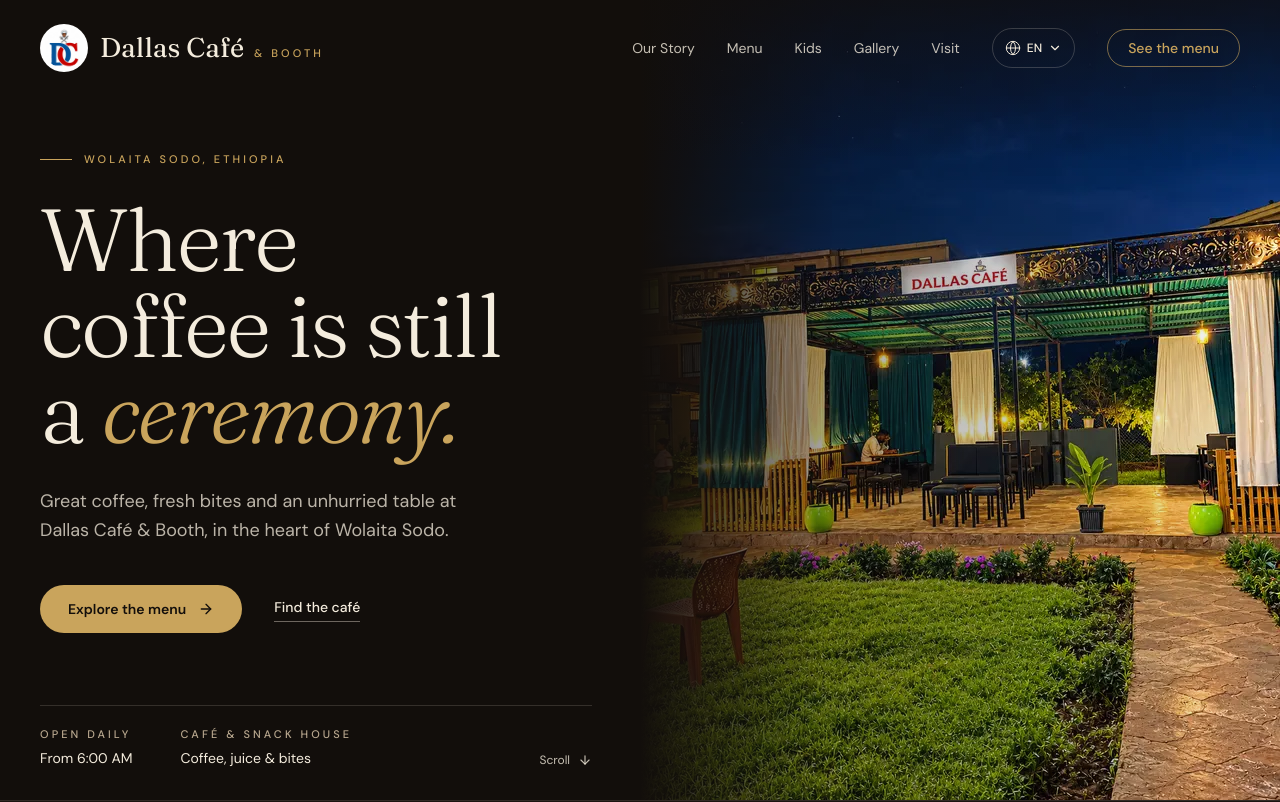
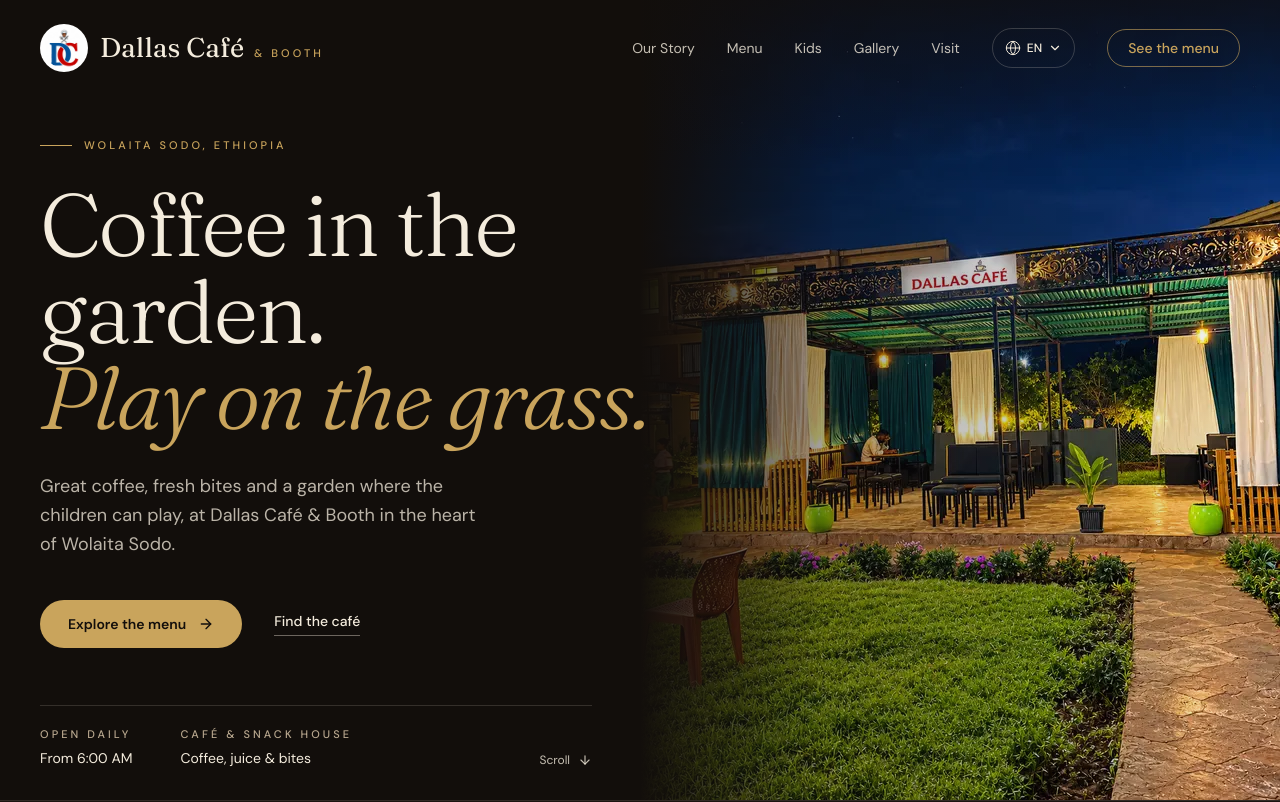
Before and after one commit to Ashenafi-Bancha/dallas-cafe-and-booth, a React (Vite) app: page / in a window 1280 px wide. Shown: the top 802 px of the page. Built offline with nearby package versions, Linux system fonts and the light colour scheme.

Commit message:
Rewrite the hero headline around the garden and play area
The headline now reads Coffee in the garden. Play on the grass. in
English and Amharic, with a matching intro line.

```diff
--- a/src/components/HeroSection.tsx
+++ b/src/components/HeroSection.tsx
@@ -51,7 +51,7 @@ export function HeroSection() {
               initial={{ opacity: 0, y: 32 }}
               animate={{ opacity: 1, y: 0 }}
               transition={{ duration: 1, delay: 0.45, ease: easeOut }}
-              className="font-display text-[3.1rem] font-light leading-[0.98] tracking-tight text-balance sm:text-7xl xl:text-[5.5rem]"
+              className="font-display text-[3.1rem] font-light leading-[0.98] tracking-tight text-balance sm:text-7xl lg:text-6xl xl:text-[5.5rem]"
             >
               {s.hero.heading.before} <em className="whitespace-nowrap text-gold">{s.hero.heading.accent}</em> {s.hero.heading.after}
             </motion.h1>
--- a/src/data/strings.ts
+++ b/src/data/strings.ts
@@ -81,8 +81,8 @@ export const strings: Record<Lang, Strings> = {
     },
     hero: {
       eyebrow: 'Wolaita Sodo, Ethiopia',
-      heading: { before: 'Where coffee is still a', accent: 'ceremony.' },
-      intro: 'Great coffee, fresh bites and an unhurried table at Dallas Café & Booth, in the heart of Wolaita Sodo.',
+      heading: { before: 'Coffee in the garden.', accent: 'Play on the grass.' },
+      intro: 'Great coffee, fresh bites and a garden where the children can play, at Dallas Café & Booth in the heart of Wolaita Sodo.',
       primaryCta: 'Explore the menu',
       secondaryCta: 'Find the café',
       openDaily: 'Open daily',
@@ -176,8 +176,8 @@ export const strings: Record<Lang, Strings> = {
     },
     hero: {
       eyebrow: 'ወላይታ ሶዶ፣ ኢትዮጵያ',
-      heading: { before: 'ቡና አሁንም', accent: 'ሥነ ሥርዓት', after: 'የሆነበት ቦታ።' },
-      intro: 'ምርጥ ቡና፣ ትኩስ መክሰስ እና የተረጋጋ ቆይታ፤ በወላይታ ሶዶ እምብርት በሚገኘው ዳላስ ካፌ እና ቡዝ።',
+      heading: { before: 'ቡና በአትክልት ስፍራ።', accent: 'ጨዋታ በሣር ሜዳ።' },
+      intro: 'ምርጥ ቡና፣ ትኩስ መክሰስ እና ልጆች የሚጫወቱበት የአትክልት ስፍራ፤ በወላይታ ሶዶ እምብርት በሚገኘው ዳላስ ካፌ እና ቡዝ።',
       primaryCta: 'ሜኑውን ይመልከቱ',
       secondaryCta: 'ካፌውን ያግኙ',
       openDaily: 'በየቀኑ ክፍት',
```
